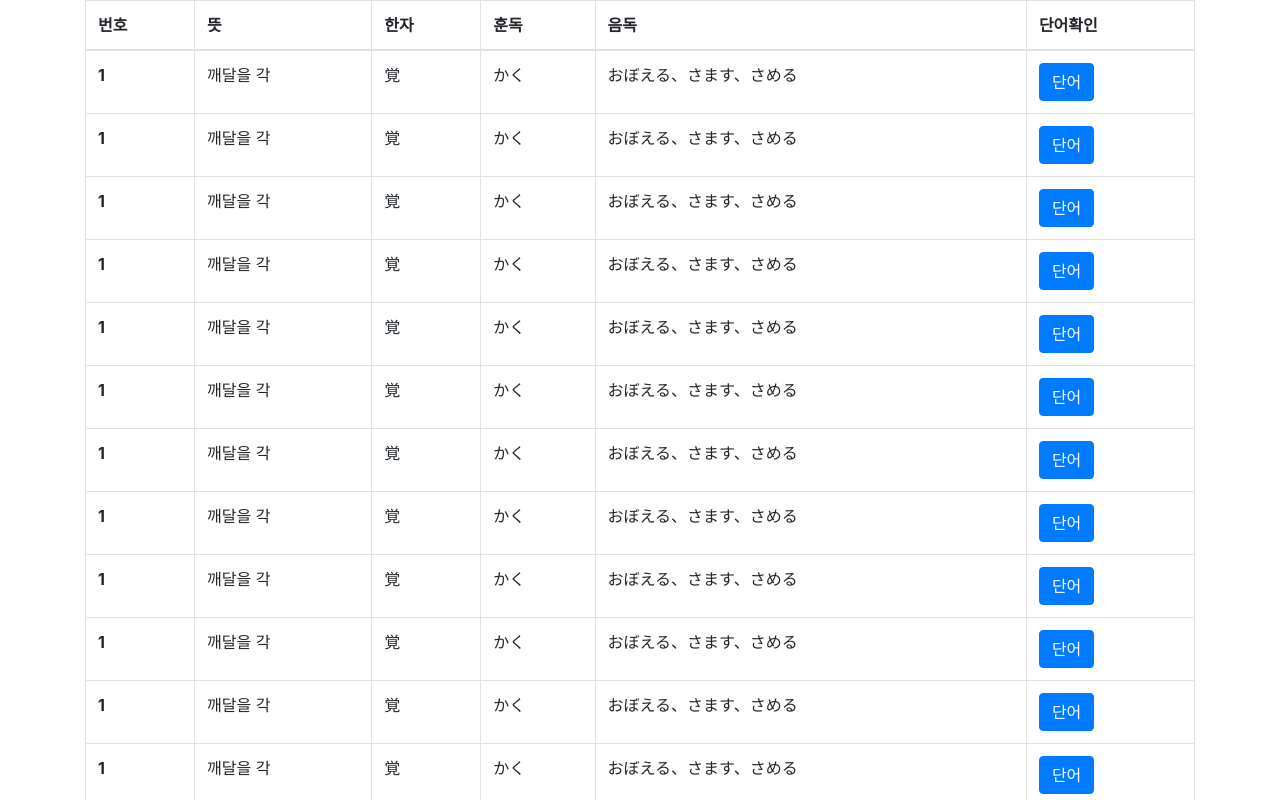
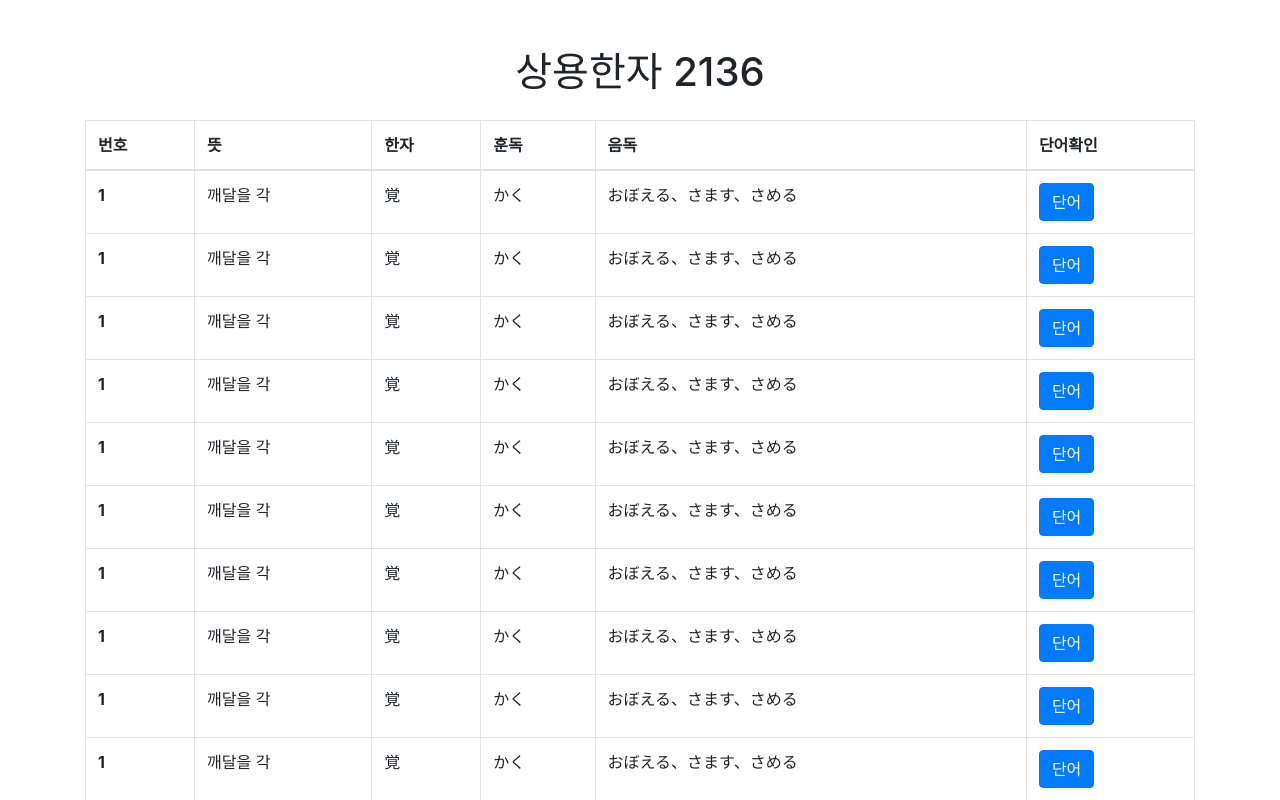
Before and after one commit to h4ppyy/joyo-kanji-web, a React (Create React App) app in the folder frontend/: page / in a window 1280 px wide. Shown: the top 800 px of the page. Built offline with nearby package versions, Linux system fonts and the light colour scheme.

Commit message:
add h1 tag

```diff
--- a/frontend/src/components/playground/Main.js
+++ b/frontend/src/components/playground/Main.js
@@ -38,6 +38,8 @@ const Main = () => {
 
   return (
     <div className="container">
+      <h1 class="text-center mt-5 mb-4">상용한자 2136</h1>
+
       <div className="table-responsive-lg">
         <table className="table table-bordered">
           <thead>
```
Also changed, not shown: 1 other file (tests, documents, lock files or other folders).
